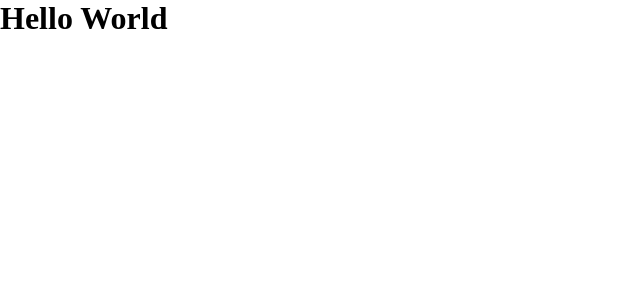
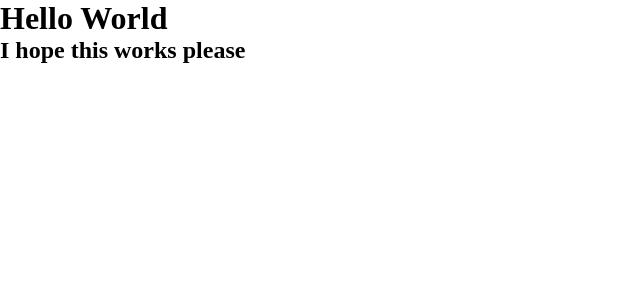
Before and after one commit to BrianSekwakwa/lyric-app-react, a React (Create React App) app: page / in a window 1280 px wide. Shown: the top 300 px of the page, without its empty margins (0-640 px from the left). Built offline with nearby package versions, Linux system fonts and the light colour scheme.

Commit message:
testin the if github is linked with my account

```diff
--- a/src/App.js
+++ b/src/App.js
@@ -6,6 +6,7 @@ class App extends Component {
     return (
       <div className="App">
         <h1>Hello World</h1>
+        <h2>I hope this works please</h2>
       </div>
     );
   }
```
